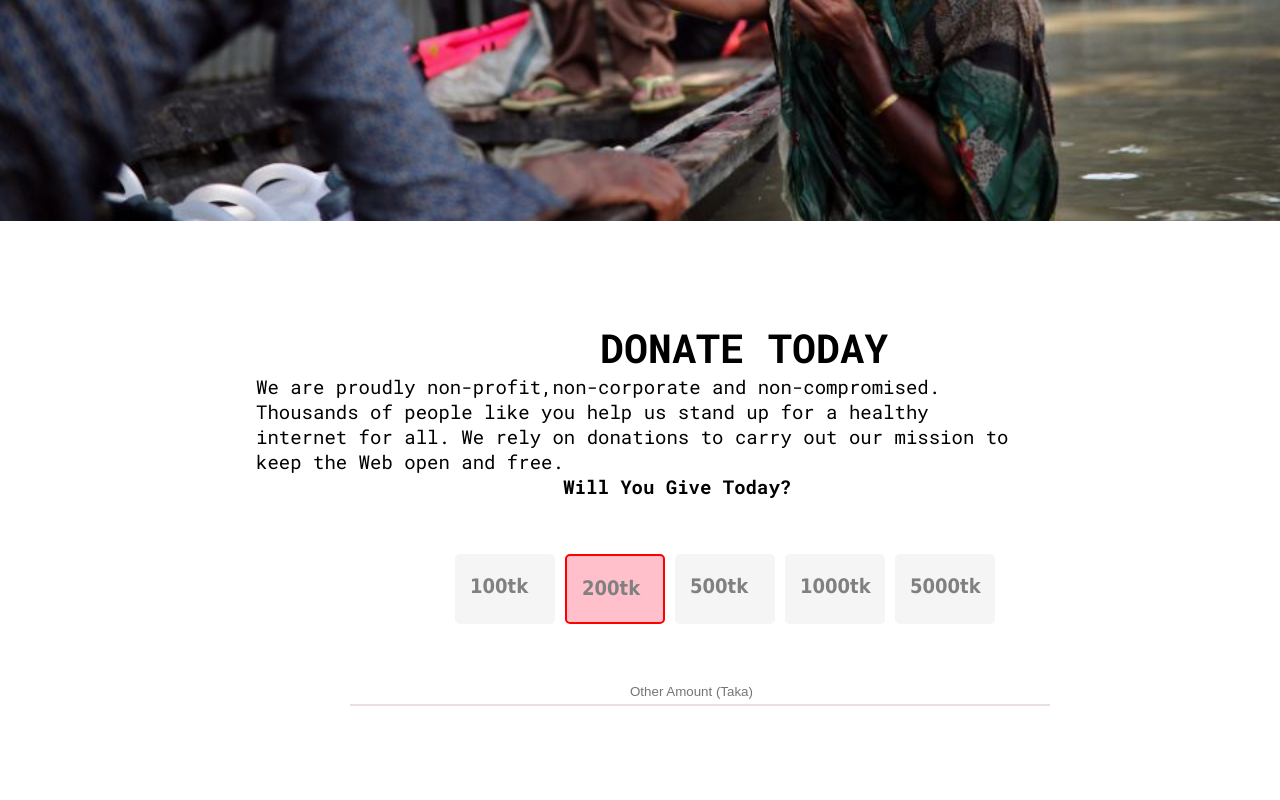
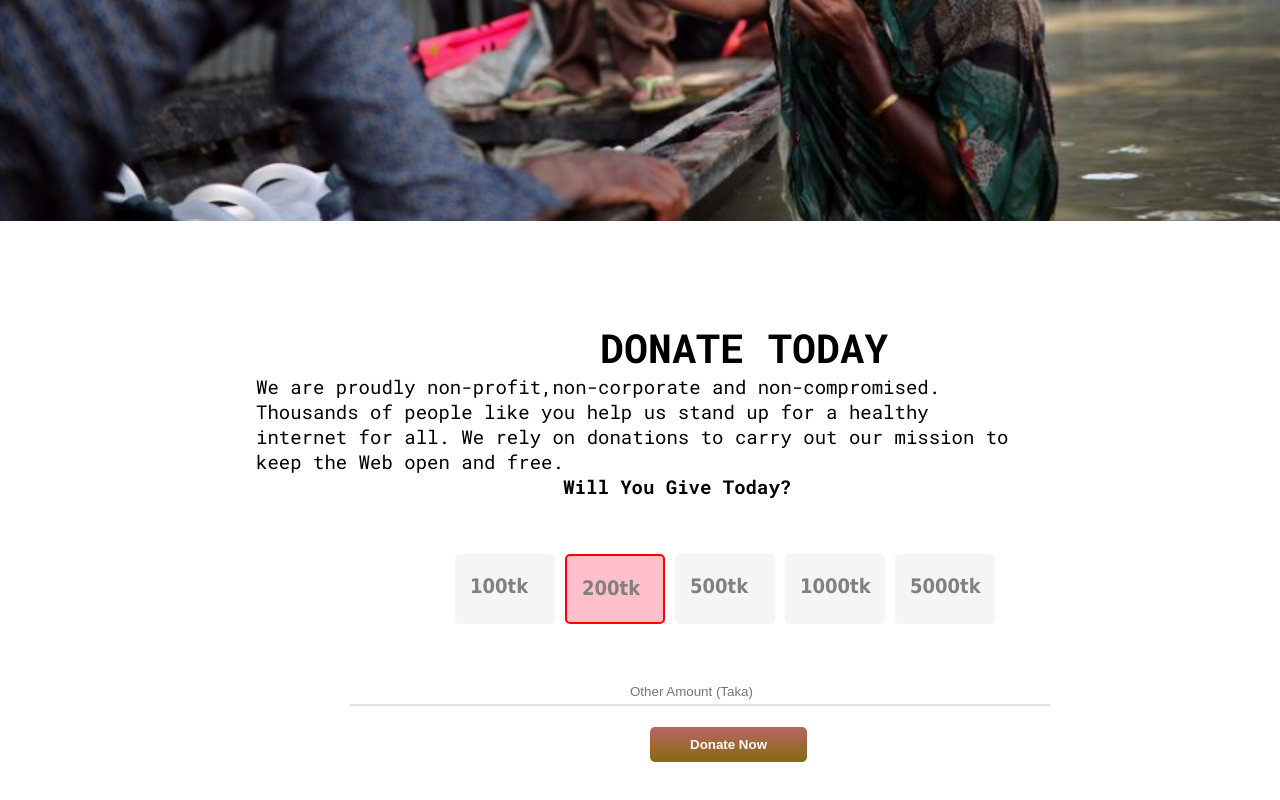
Before and after one commit to jerintanzim5/first-Milestone, a plain HTML site: page index.html in a window 1280 px wide. Shown: the part 479-1279 px from the top of the page. Before the commit the page ends 1248 px from the top, so only its background shows below. Drawn offline with Linux system fonts and the light colour scheme.

Commit message:
button addded

```diff
--- a/index.html
+++ b/index.html
@@ -57,8 +57,12 @@
 
         <div>
             <form>
-                <input class="other-amount" type="number" placeholder="Other Amount (Taka)"><br><br><br><br>
+                <input class="other-amount" type="number" placeholder="Other Amount (Taka)"><br><br>
             </form>
+
+            <a href="#">
+                <button class="donate">Donate Now</button><br><br><br>
+            </a>
         </div>
 
     </section>
--- a/style.css
+++ b/style.css
@@ -153,3 +153,13 @@ p{
 ::placeholder{
     padding:0 0 10px 280px;
 }
+
+.donate{
+    margin-left: 650px;
+    padding:10px 40px;
+    background-image:linear-gradient(#ba6464,#856b0e);
+    border: none;
+    border-radius: 5px;
+    color:#fff;
+    font-weight: 700;
+}
```
